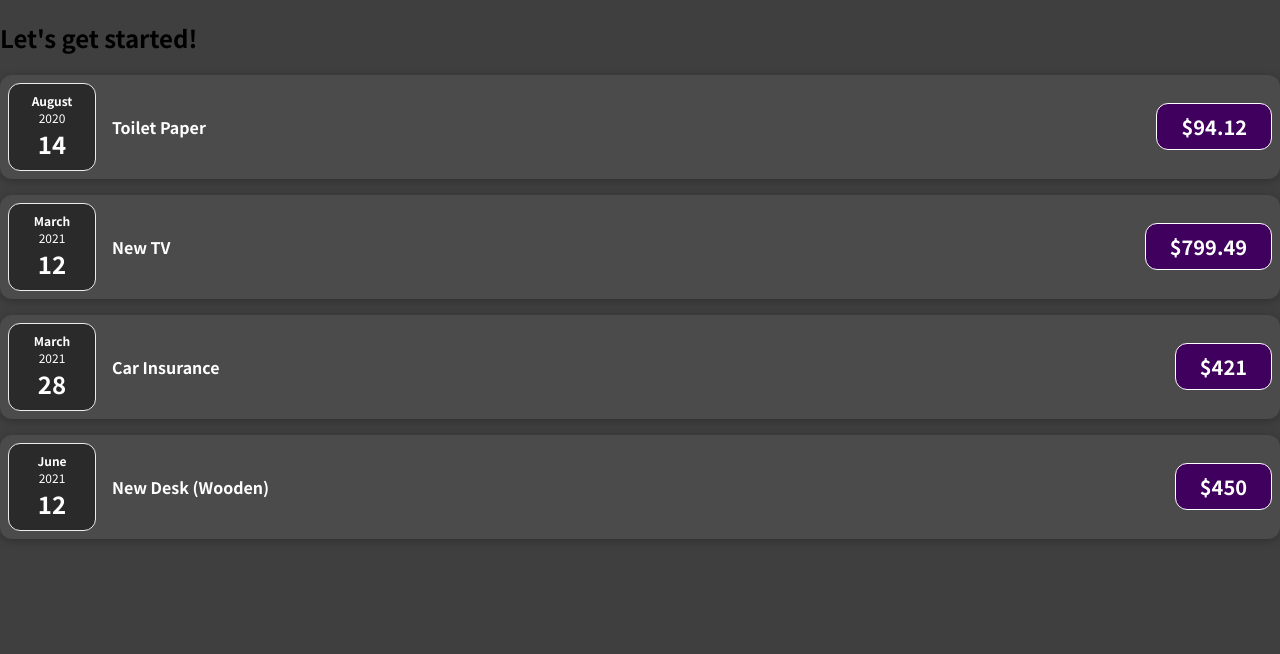
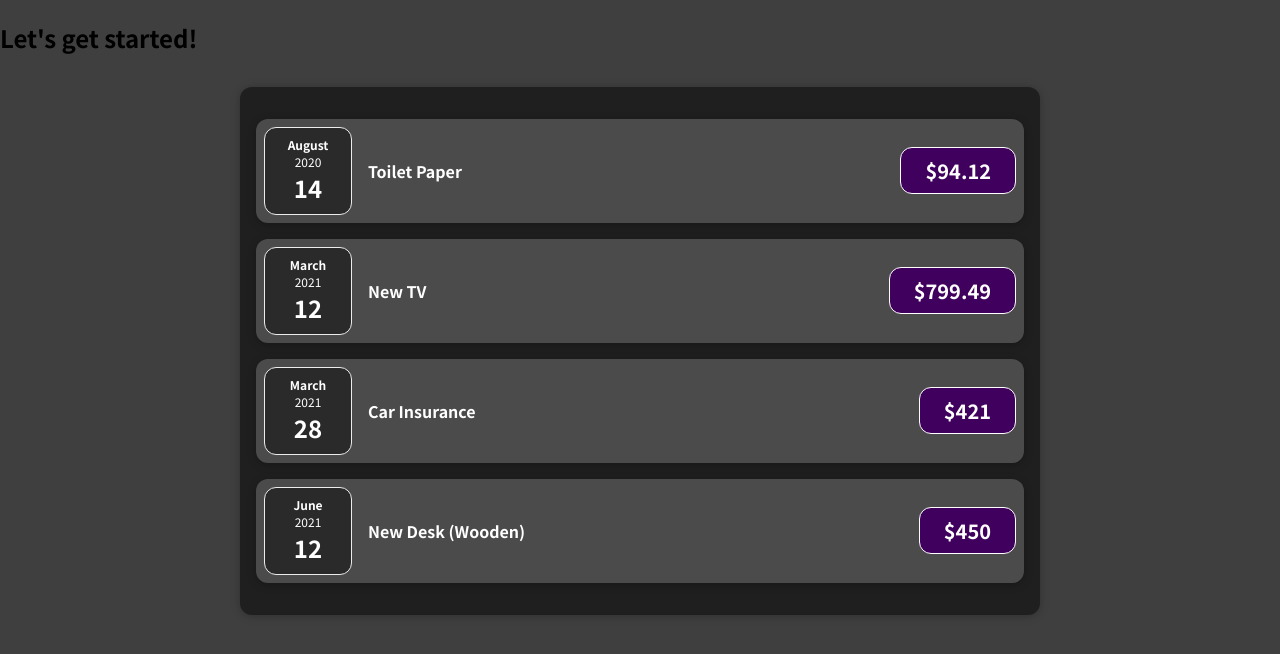
Before and after one commit to KhalHam1/react-starter-app, a JavaScript app: page / in a window 1280 px wide. Shown: the top 654 px of the page. Built offline with nearby package versions, Linux system fonts and the light colour scheme.

Commit message:
Completed A1. Added an expenses component.

```diff
--- a/src/App.js
+++ b/src/App.js
@@ -1,7 +1,6 @@
-import ExpenseItem from "./Components/ExpenseItem";
+import Expenses from "./Components/Expenses";
 
 function App() {
-  //We will use this array of expenseItem objects to get the expenseItem data now.
   const expenses = [
     {title: 'Toilet Paper', amount: 94.12, date: new Date(2020, 7, 14),},
     {title: 'New TV', amount: 799.49, date: new Date(2021, 2, 12)},
@@ -10,19 +9,10 @@
     }
   ];
   return (
-    //We want the ExpenseItem tags below to use the data from the array of expenseItem objects above.
-    //We can do this by adding attributes to the tags.
     <div>
       <h2>Let's get started!</h2>
-      {/* Elements starting with an Uppercase character
-      are understood to be developer-made elements */}
-      <ExpenseItem title={expenses[0].title} amount={expenses[0].amount} date={expenses[0].date}/>
-      <ExpenseItem title={expenses[1].title} amount={expenses[1].amount} date={expenses[1].date}/>
-      <ExpenseItem title={expenses[2].title} amount={expenses[2].amount} date={expenses[2].date}/>
-      <ExpenseItem title={expenses[3].title} amount={expenses[3].amount} date={expenses[3].date}/>
+      <Expenses data={expenses}/>
     </div>
-    //Now, after using the attributes to get the desired data into the components, we must go into the component and make use of the received data
-    //in order to display it.
   );
 }
 
--- a/src/Components/ExpenseItem.js
+++ b/src/Components/ExpenseItem.js
@@ -12,10 +12,5 @@
         </div>
     )
 }
-//KEEP TRACK OF HOW THE DATE IS PASSED ON AS A PROP FROM App.js THEN TO ExpenseItem.js AND FINALLY TO ExpenseDate.js.
-//Props can be used to send data through many components.
-//The ExpenseDate component is now nested inside the ExpenseItem component.
-//Thus, the component tree takes shape.
-
 
 export default ExpenseItem;
--- /dev/null
+++ b/src/Components/Expenses.css
@@ -0,0 +1,9 @@
+.expenses {
+    padding: 1rem;
+    background-color: rgb(31, 31, 31);
+    margin: 2rem auto;
+    width: 50rem;
+    max-width: 95%;
+    border-radius: 12px;
+    box-shadow: 0 1px 8px rgba(0, 0, 0, 0.25);
+  }
--- /dev/null
+++ b/src/Components/Expenses.js
@@ -0,0 +1,15 @@
+import ExpenseItem from './ExpenseItem';
+import './Expenses.css'
+
+function Expenses(props) {
+    return (
+        <div className='expenses'>
+        <ExpenseItem title={props.data[0].title} amount={props.data[0].amount} date={props.data[0].date}/>
+        <ExpenseItem title={props.data[1].title} amount={props.data[1].amount} date={props.data[1].date}/>
+        <ExpenseItem title={props.data[2].title} amount={props.data[2].amount} date={props.data[2].date}/>
+        <ExpenseItem title={props.data[3].title} amount={props.data[3].amount} date={props.data[3].date}/>
+        </div>
+    );
+}
+
+export default Expenses;
```
